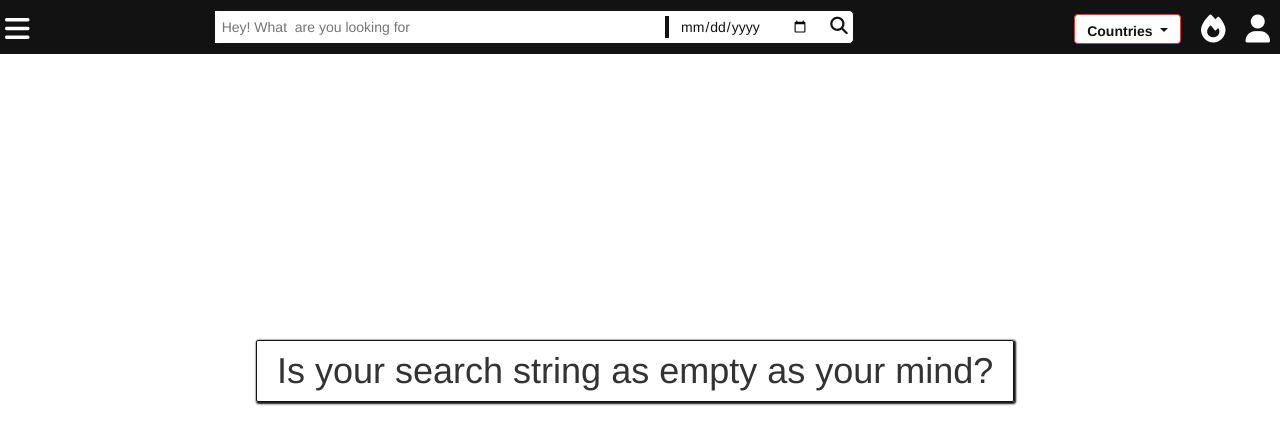
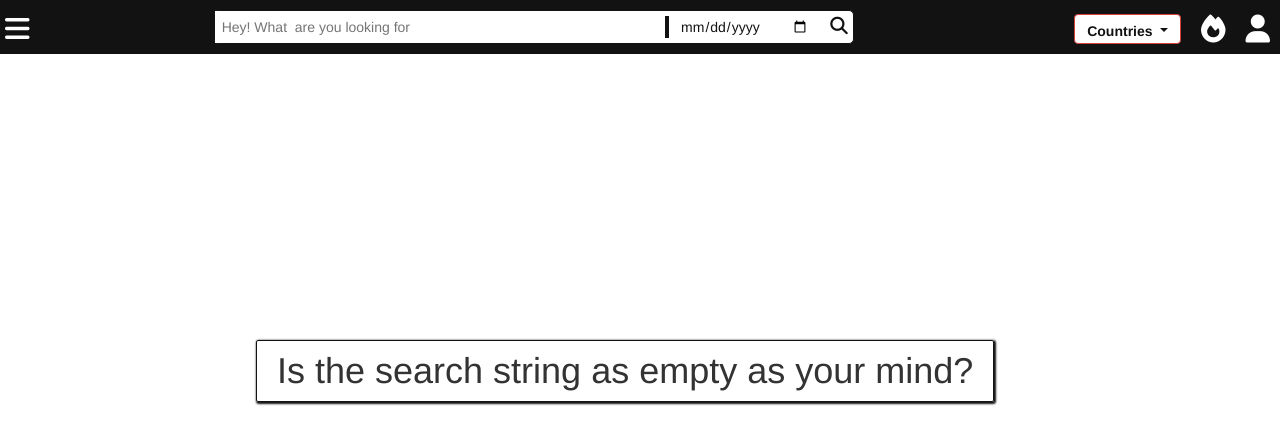
Before and after one commit to kaushivam/kaushivam.github.io, a plain HTML site: page index.html in a window 1280 px wide. Both pictures are taken after a click on the element 838 px from the left and 26 px from the top of the page. Drawn offline with nearby package versions, Linux system fonts and the light colour scheme; no server answers.

Commit message:
Message Changes
Message Changes

```diff
--- a/index.html
+++ b/index.html
@@ -74,7 +74,7 @@ $('#searchButton').click(function()
     if(searchquery=="")
     {
        // alert('Hey, you forgot the search entry ');
-        $('#AllVideos').append('<h1 class="WarnigHeader">Is your search string as empty as your mind?</h1>');
+        $('#AllVideos').append('<h1 class="WarnigHeader">Is the search string as empty as your mind?</h1>');
         return;
     }
     if(publishedBeforeDate<YoutubeFoundDate)
```
Also changed, not shown: 1 other file.
